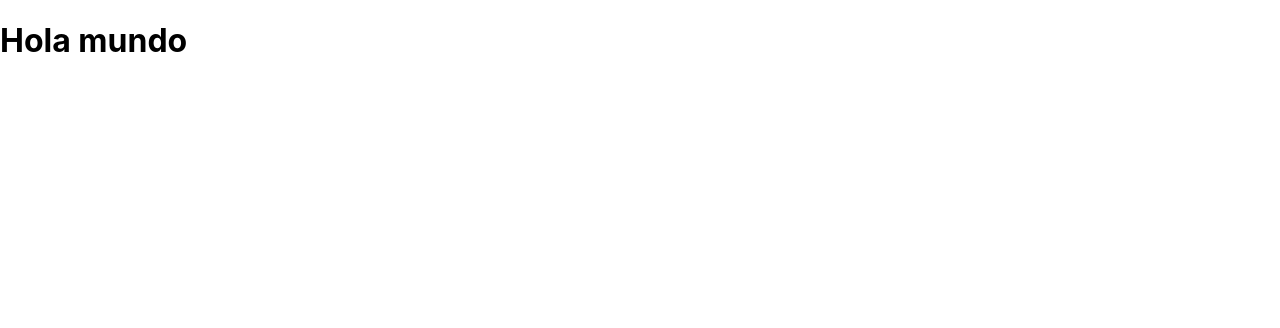
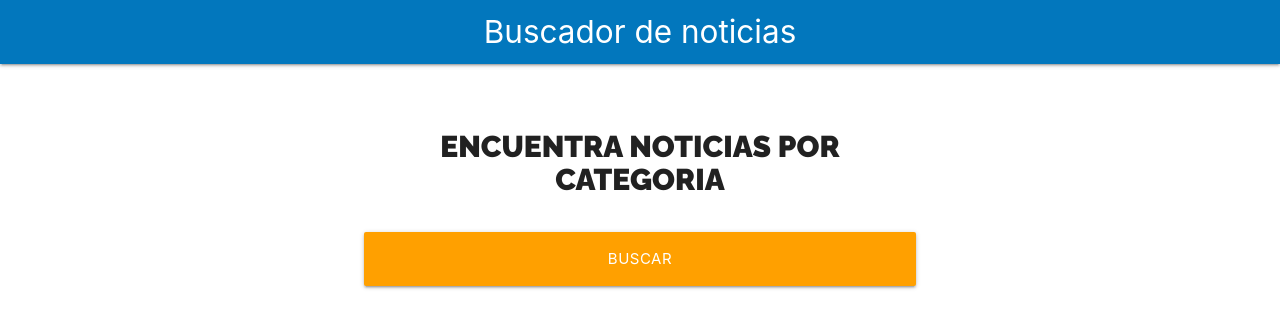
Before and after one commit to eskalona17/react-SearchNews-app, a React (Create React App) app: page / in a window 1280 px wide. Shown: the top 328 px of the page. Built offline with nearby package versions, Linux system fonts and the light colour scheme.

Commit message:
adding styles to the header

```diff
--- a/public/index.html
+++ b/public/index.html
@@ -24,7 +24,9 @@
       work correctly both with client-side routing and a non-root public URL.
       Learn how to configure a non-root public URL by running `npm run build`.
     -->
-    <title>React App</title>
+    <title>Buscador Noticias React</title>
+    <link rel="stylesheet" href="https://cdnjs.cloudflare.com/ajax/libs/materialize/1.0.0/css/materialize.min.css">
+    <link href="https://fonts.googleapis.com/css?family=Raleway:700,900" rel="stylesheet">
   </head>
   <body>
     <noscript>You need to enable JavaScript to run this app.</noscript>
--- a/src/App.js
+++ b/src/App.js
@@ -1,9 +1,16 @@
-import React from 'react';
-import './App.css';
+import React from "react";
+import "./App.css";
+import Header from "./components/Header";
+import Formulario from "./components/Formulario";
 
 function App() {
   return (
- <h1>Hola mundo</h1>
+    <>
+      <Header titulo="Buscador de noticias" />
+      <div className="container white">
+        <Formulario />
+      </div>
+    </>
   );
 }
 
--- /dev/null
+++ b/src/components/Formulario.js
@@ -0,0 +1,19 @@
+import React from 'react';
+import styles from './Formulario.module.css';
+
+const Formulario = () => {
+    return (
+        <div className={`${styles.buscador} row`}>
+            <div className="col s12 m8 offset-m2">
+                <form action="">
+                    <h2 className={styles.heading}>Encuentra noticias por categoria</h2>
+                    <div className="input-field col s12">
+                        <input type="submit" className={`${styles['btn-block']} btn-large amber darken-2`} value="Buscar"/>
+                    </div>
+                </form>
+            </div>
+        </div>
+     );
+}
+
+export default Formulario;
--- /dev/null
+++ b/src/components/Formulario.module.css
@@ -0,0 +1,17 @@
+.heading{
+    font-family: 'Raleway', sans-serif;
+    font-weight: 900;
+    font-size: 2rem;
+    text-transform: uppercase;
+    text-align: center;
+}
+
+.buscador{
+    margin-top: 2rem;
+    margin-bottom: 2rem;
+    text-align: left;
+}
+
+.btn-block{
+    width: 100%;
+}
--- /dev/null
+++ b/src/components/Header.js
@@ -0,0 +1,11 @@
+import React from 'react';
+
+const Header = ({titulo}) => {
+    return (
+        <nav className="nav-wrapper light-blue darken-3">
+            <a href="#!" className="brand-logo center">{titulo}</a>
+        </nav>
+     );
+}
+
+export default Header;
```
